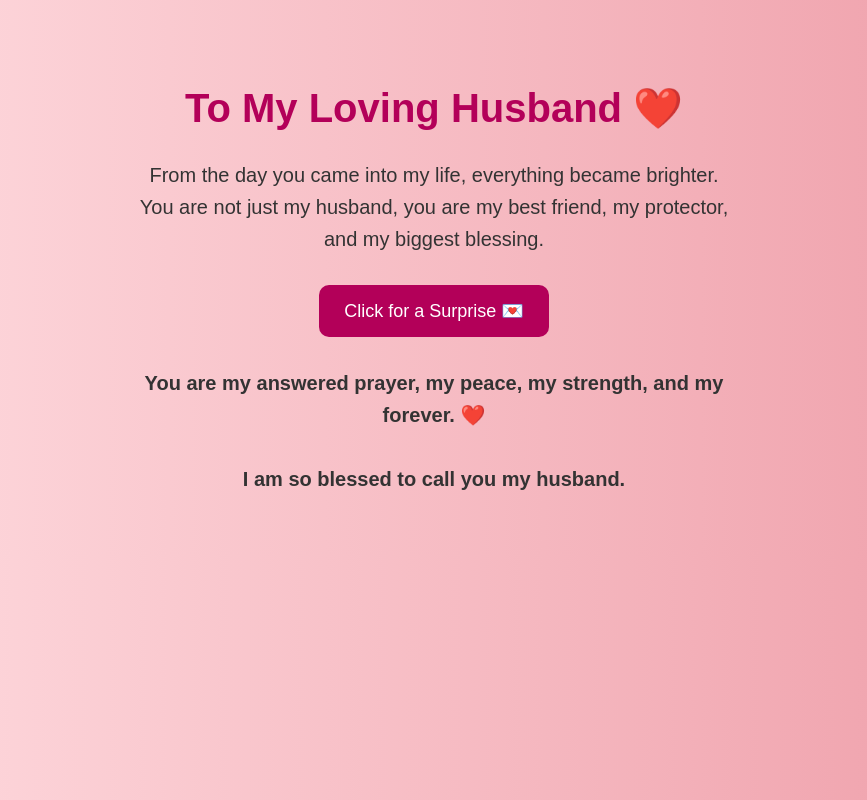
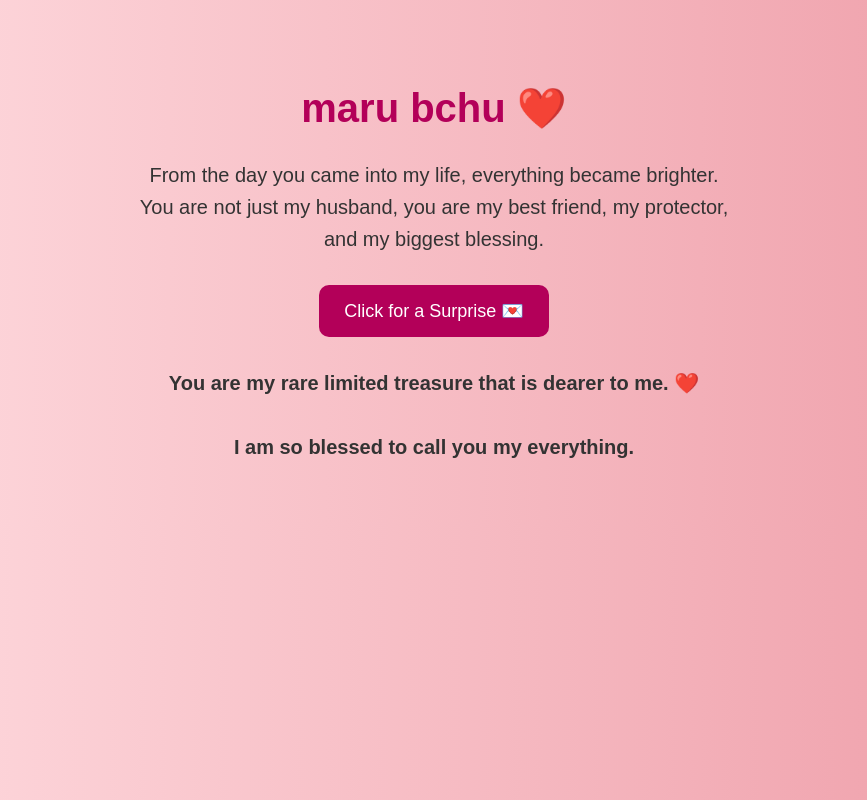
Before and after one commit to stutiakash/love-for-him, a plain HTML site: page index.html in a window 1280 px wide. Both pictures are taken after a click on the button "Click for a Surprise 💌". Shown: the whole page, without its empty margins (206-1073 px from the left). Drawn offline with Linux system fonts and the light colour scheme.

Commit message:
Update index.html

```diff
--- a/index.html
+++ b/index.html
@@ -1,7 +1,7 @@
 <!DOCTYPE html>
 <html>
 <head>
-<title>For My Husband ❤️</title>
+<title>tari mate chiku ❤️</title>
 <style>
 body {
   background: linear-gradient(to right, #ffdde1, #ee9ca7);
@@ -42,14 +42,14 @@ button:hover {
 <script>
 function showMessage() {
   document.getElementById("surprise").innerHTML =
-  "You are my answered prayer, my peace, my strength, and my forever. ❤️<br><br>I am so blessed to call you my husband.";
+  "You are my rare limited treasure that is dearer to me. ❤️<br><br>I am so blessed to call you my everything.";
 }
 </script>
 </head>
 
 <body>
 
-<h1>To My Loving Husband ❤️</h1>
+<h1> maru bchu ❤️</h1>
 
 <p>
 From the day you came into my life, everything became brighter.
```
